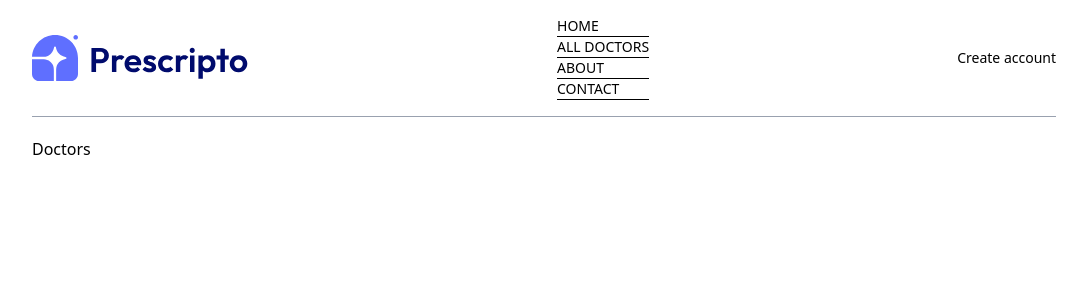
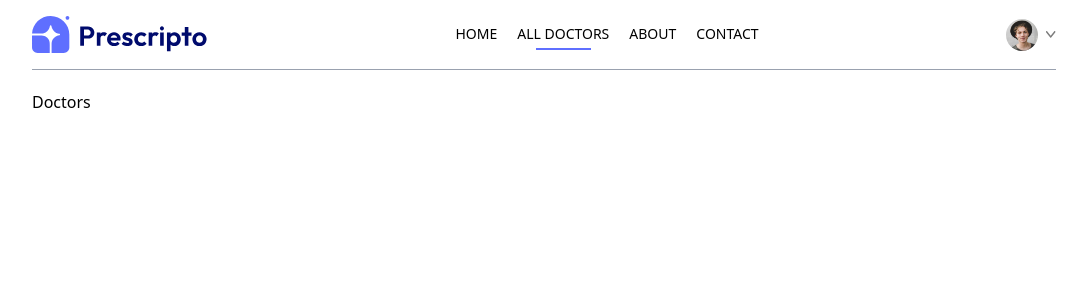
Before and after one commit to Olaoluwa19/olaoluwa-health, a React (Vite) app in the folder frontend/: page /doctors in a window 1280 px wide. Shown: the top 300 px of the page, without its empty margins (96-1183 px from the left). Built offline with nearby package versions, Linux system fonts and the light colour scheme.

Commit message:
feat: completed working on navbar layout and functionality

```diff
--- a/frontend/src/components/Navbar.jsx
+++ b/frontend/src/components/Navbar.jsx
@@ -1,30 +1,69 @@
+import { useState } from "react";
 import { assets } from "../assets/assets_frontend/assets";
-import { NavLink } from "react-router-dom";
+import { NavLink, useNavigate } from "react-router-dom";
 
 const Navbar = () => {
+  const navigate = useNavigate();
+  const [showMenu, setShowMenu] = useState(false);
+  const [token, setToken] = useState(true);
+
   return (
     <div className="flex items-center justify-between text-sm py-4 mb-5 border-b border-b-gray-400">
-      <img src={assets.logo} alt="" />
-      <ul>
-        <NavLink to={"../pages/Home.jsx"}>
-          <li>HOME</li>
-          <hr />
+      <img className="w-44 cursor-pointer" src={assets.logo} alt="" />
+      <ul className="hidden md:flex items-start gap-5 font-medium">
+        <NavLink to="/">
+          <li className="py-1">HOME</li>
+          <hr className="border-none outline-none h-0.5 bg-primary w-3/5 m-auto hidden" />
         </NavLink>
-        <NavLink to={"../pages/Doctors.jsx"}>
-          <li>ALL DOCTORS</li>
-          <hr />
+        <NavLink to="/doctors">
+          <li className="py-1">ALL DOCTORS</li>
+          <hr className="border-none outline-none h-0.5 bg-primary w-3/5 m-auto hidden" />
         </NavLink>
-        <NavLink to={"../pages/About.jsx"}>
-          <li>ABOUT</li>
-          <hr />
+        <NavLink to="/about">
+          <li className="py-1">ABOUT</li>
+          <hr className="border-none outline-none h-0.5 bg-primary w-3/5 m-auto hidden" />
         </NavLink>
-        <NavLink to={"../pages/Contact.jsx"}>
-          <li>CONTACT</li>
-          <hr />
+        <NavLink to="/contact">
+          <li className="py-1">CONTACT</li>
+          <hr className="border-none outline-none h-0.5 bg-primary w-3/5 m-auto hidden" />
         </NavLink>
       </ul>
-      <div>
-        <button>Create account</button>
+      <div className="flex items-center gap-4">
+        {token ? (
+          <div className="flex items-center gap-2 cursor-pointer group relative">
+            <img className="w-8 rounded-full" src={assets.profile_pic} alt="" />
+            <img className="w-2.5" src={assets.dropdown_icon} alt="" />
+            <div className="absolute top-0 right-0 pt-14 text-base font-medium text-gray-600 z-20 hidden group-hover:block">
+              <div className="min-w-48 bg-stone-100 rounded flex flex-col gap-4 p-4">
+                <p
+                  onClick={() => navigate("my-profile")}
+                  className="hover:text-black cursor-pointer"
+                >
+                  My Profile
+                </p>
+                <p
+                  onClick={() => navigate("my-appointments")}
+                  className="hover:text-black cursor-pointer"
+                >
+                  My Appointment
+                </p>
+                <p
+                  onClick={() => setToken(false)}
+                  className="hover:text-black cursor-pointer"
+                >
+                  Logout
+                </p>
+              </div>
+            </div>
+          </div>
+        ) : (
+          <button
+            onClick={() => navigate("/login")}
+            className="bg-primary text-white px-8 py-3 rounded-full font-light hidden md:block"
+          >
+            Create account
+          </button>
+        )}
       </div>
     </div>
   );
```
